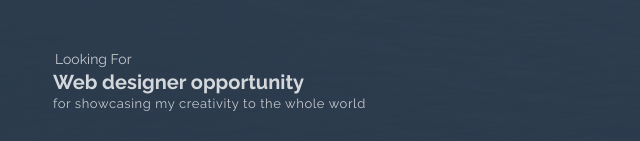
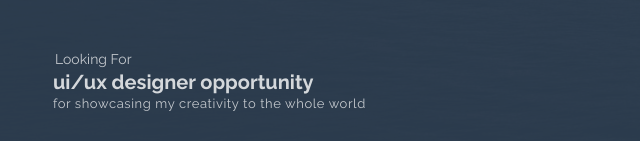
Before and after one commit to uzzalibnekamal/Portfolio, a plain HTML site: page index.html in a window 1280 px wide. Shown: the part 659-800 px from the top of the page, 32-672 px from the left. Drawn offline with Linux system fonts and the light colour scheme.

Commit message:
modified

```diff
--- a/index.html
+++ b/index.html
@@ -87,7 +87,7 @@
         <div class="infos container mb-4 mb-md-2">
             <div class="title">
                 <h6 class="subtitle font-weight-normal">Looking For</h6>
-                <h5>Web designer opportunity</h5>
+                <h5>ui/ux designer opportunity</h5>
                 <p class="font-small">for showcasing my creativity to the whole world</p>
             </div>
             <div class="socials text-right">
```
